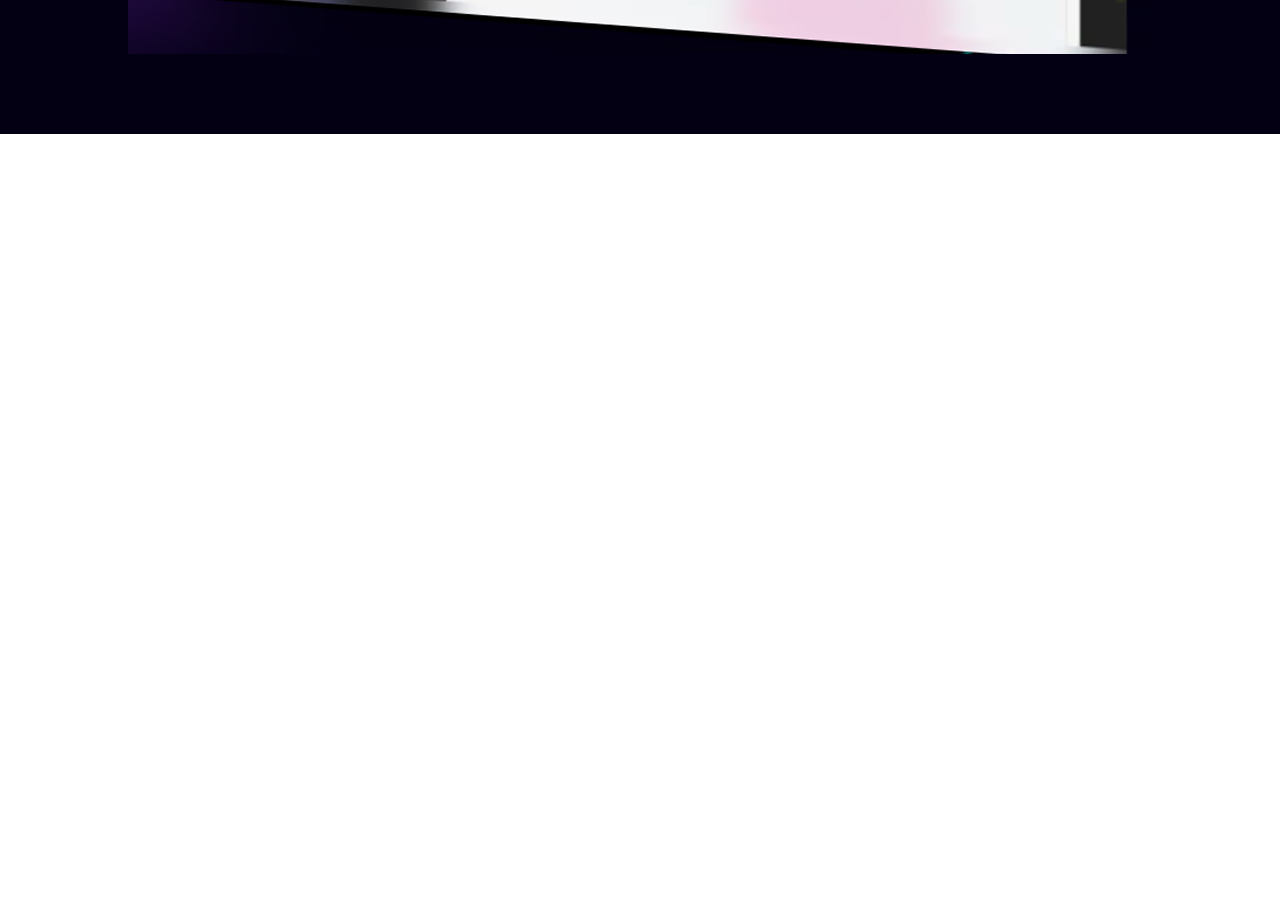
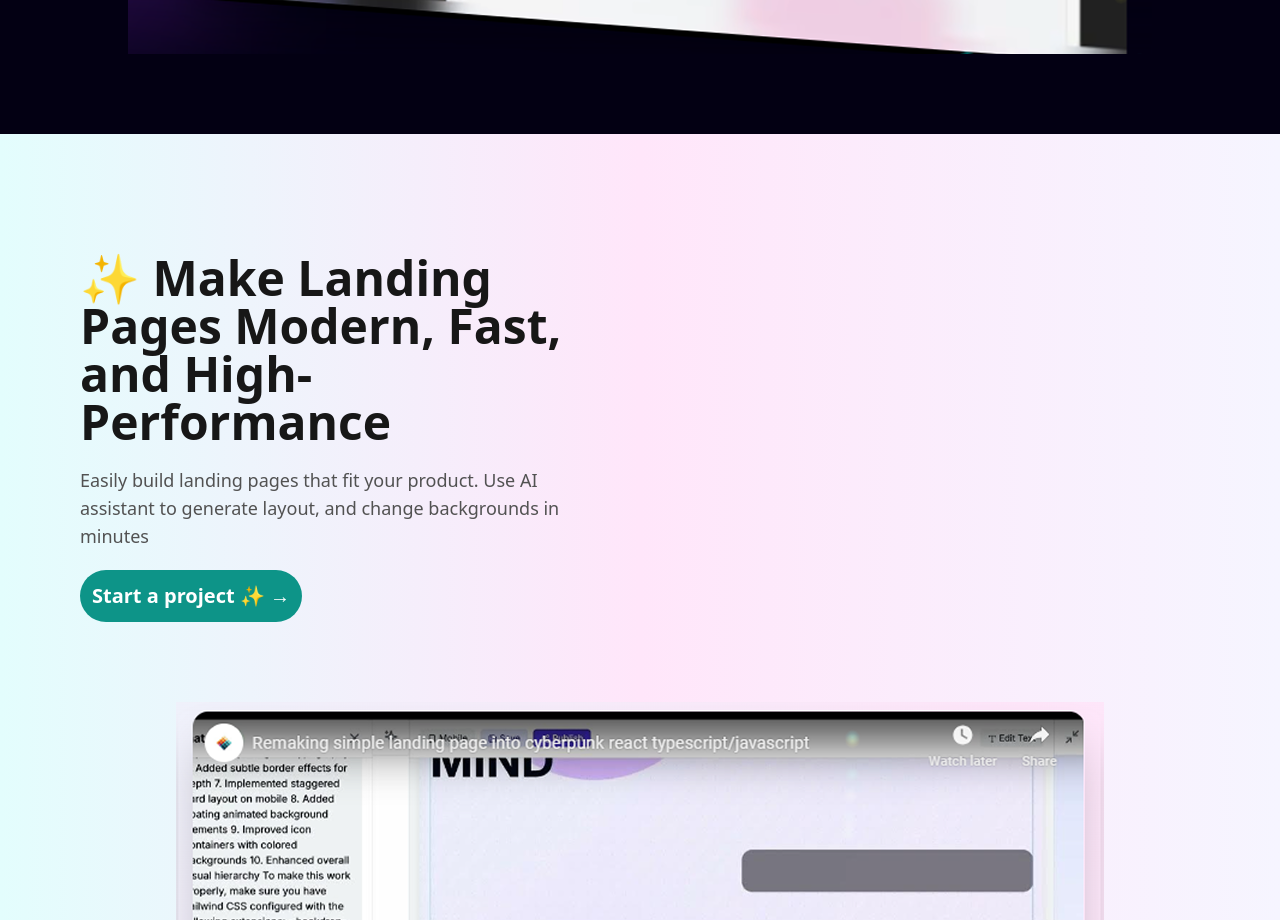
Before and after one commit to KMV531/ai-saas-landing-page, a Next.js app: page / in a window 1280 px wide. Shown: the part 1880-2800 px from the top of the page. Before the commit the page ends 2014 px from the top, so only its background shows below. Built offline with nearby package versions, Linux system fonts and the light colour scheme; no server answers.

Commit message:
How It Works Section completed

```diff
--- a/src/app/page.jsx
+++ b/src/app/page.jsx
@@ -1,6 +1,7 @@
 import AboutSection from "@/sections/About";
 import Header from "@/sections/Header";
 import HeroSection from "@/sections/Hero";
+import HIWSection from "@/sections/HIW";
 import React from "react";
 
 const HomePage = () => {
@@ -11,6 +12,9 @@
         <HeroSection />
         <AboutSection />
       </div>
+      <div className="bg-[linear-gradient(to_right,_#E3FDFD_0%,_#FFE6FA_50%,_#F6F5FF_100%)]">
+        <HIWSection />
+      </div>
     </div>
   );
 };
--- /dev/null
+++ b/src/sections/HIW.jsx
@@ -0,0 +1,78 @@
+import Image from "next/image";
+import React from "react";
+
+const HIWSection = () => {
+  return (
+    <main>
+      <section className="container mx-auto px-5 lg:px-0 py-10">
+        <div className="flex flex-col space-y-5 items-start justify-start p-20 ">
+          <h1 className="text-[#171717] font-semibold text-2xl md:text-3xl lg:text-5xl max-w-[500px]">
+            ✨ Make Landing Pages Modern, Fast, and High-Performance
+          </h1>
+          <p className="text-[#525252] text-lg max-w-[500px]">
+            Easily build landing pages that fit your product. Use AI assistant
+            to generate layout, and change backgrounds in minutes
+          </p>
+          <button className="rounded-full font-semibold bg-[#0D9488] text-white text-sm md:text-lg lg:text-xl p-3 cursor-pointer">
+            Start a project ✨ →
+          </button>
+        </div>
+        <div className="relative">
+          <Image
+            src={"/assets/about_image.png"}
+            alt="Image Showing How Our SAAS Functions"
+            width={928}
+            height={551}
+            className="mx-auto"
+          />
+        </div>
+        {/* blur bottom bg */}
+        <Image
+          src={"/assets/bgDiv [absolute].png"}
+          alt="blur background"
+          width={100}
+          height={128}
+          className="w-full"
+        />
+
+        <div className="flex flex-col items-center justify-center space-y-5 lg:flex-row lg:space-x-5">
+          {/* Left */}
+          <div>
+            <Image
+              src={"/assets/Div [absolute] (3).png"}
+              alt="Our SAAS Landing Page Screenshots"
+              width={658.5}
+              height={400}
+            />
+          </div>
+
+          {/* right */}
+          <div className="flex flex-col space-y-4 items-start justify-center relative">
+            <h1 className="max-w-[389px] font-black text-2xl md:text-3xl lg:text-5xl">
+              Build site Like a Pro with AI
+            </h1>
+            <p className="text-lg bg-gradient-to-r from-[#2563EB] to-[#9333EA] bg-clip-text text-transparent">
+              -No coding skill needed
+            </p>
+            <p className="text-xl py-3 max-w-[400px]">
+              Create a stunning site/page without any design or coding skills.
+            </p>
+            <button className="rounded-full font-semibold bg-white ring ring-gradient-to-r from-[#2563EB] to-[#9333EA] text-[#1F2937] text-sm md:text-lg lg:text-xl p-3 cursor-pointer">
+              Start Building
+            </button>
+          </div>
+        </div>
+      </section>
+      {/* blur bottom bg */}
+      <Image
+        src={"/assets/bgDiv [absolute].png"}
+        alt="blur background"
+        width={100}
+        height={128}
+        className="w-full"
+      />
+    </main>
+  );
+};
+
+export default HIWSection;
```
Also changed, not shown: public/assets/bgDiv [absolute].png (added).
